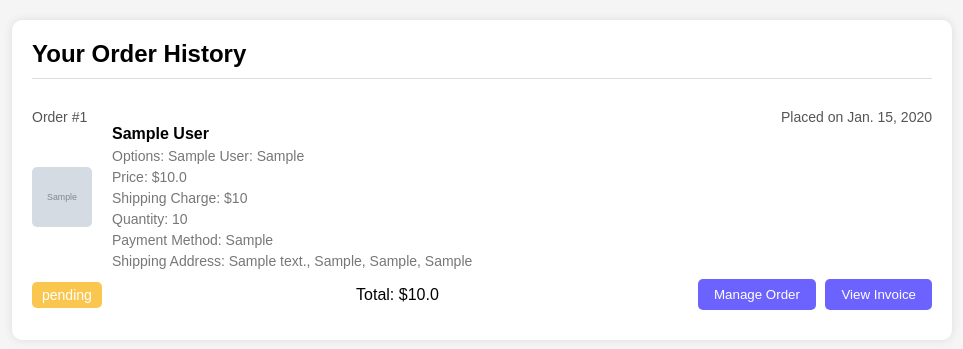
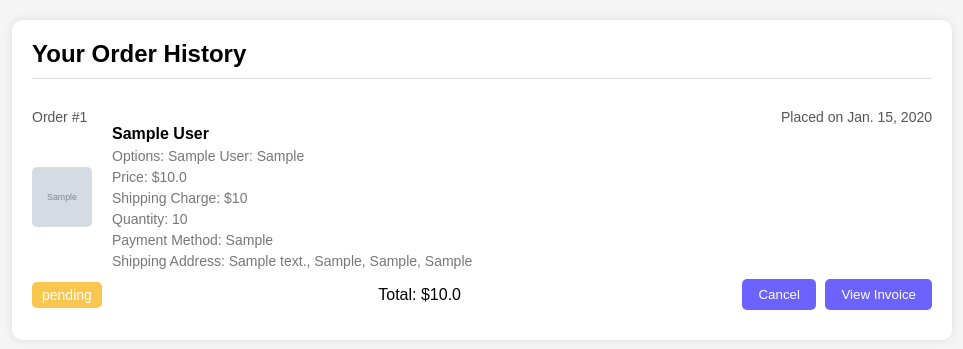
Before and after one commit to MohammedAshiqueM/GD_ecommerce, a Django app: page /my_orders/ in a window 1280 px wide. Shown: the top 349 px of the page, without its empty margins (158-1121 px from the left). Run offline with Django 5.2, Linux system fonts and the light colour scheme; a user stored in the database is signed in; tables that the repository leaves empty hold one stand-in row (values such as "Sample post"); grey boxes marked "Sample" are stand-in pictures.

Commit message:
cancellation on user side is completed

```diff
--- a/User_side/templates/myOrders.html
+++ b/User_side/templates/myOrders.html
@@ -107,7 +107,7 @@
         .order-summary .status.delivered {
             background-color: #90be6d;
         }
-        .order-summary .status.out-of-delivery {
+        .order-summary .status.cancel {
             background-color: #f94144;
         }
         .order-summary .actions {
@@ -123,6 +123,7 @@
             margin-left: 5px;
         }
     </style>
+
 </head>
 <body>
 
@@ -167,12 +168,14 @@
         {% endfor %}
 
         <div class="order-summary">
-            <span class='status {{ order.order_status.status|lower|replace_space:"-" }}'>{{ order.order_status.status }}</span>
+            <span class='status {{ order.order_status.status|lower|replace_space:"-" }}'>{% if order.order_status.status == 'cancel' %}Cancelled{% else %}{{ order.order_status.status }}{% endif %}</span>
             <div class="total-amount">
                 Total: ${{ order.order_total }}
             </div>
             <div class="actions">
-                <button>Manage Order</button>
+                {% if order.order_status.status == 'pending' %}
+                <button onclick="confirmCancel('{{ order.id }}')">Cancel</button>
+                {% endif %}
                 <button>View Invoice</button>
             </div>
         </div>
@@ -180,6 +183,58 @@
     {% endfor %}
 
 </div>
+<script src="https://unpkg.com/sweetalert/dist/sweetalert.min.js"></script>
+<script>
+        function confirmCancel(orderId) {
+            swal({
+                title: "Are you sure?",
+                text: "Once cancelled, you will not be able to change the status",
+                icon: "warning",
+                buttons: true,
+                dangerMode: true,
+            })
+            .then((willCancel) => {
+                if (willCancel) {
+                    cancelOrder(orderId);
+                }
+            });
+        }
 
+        function cancelOrder(orderId) {
+            fetch(`/user/cancel_order/${orderId}/`, {
+                method: 'GET',
+                headers: {
+                    'Content-Type': 'application/json',
+                    'X-CSRFToken': getCookie('csrftoken')
+                }
+            })
+            .then(response => {
+                if (response.ok) {
+                    location.reload();
+                } else {
+                    console.error('Failed to cancel order');
+                }
+            })
+            .catch(error => {
+                console.error('Error canceling order:', error);
+            });
+        }
+
+        function getCookie(name) {
+            let cookieValue = null;
+            if (document.cookie && document.cookie !== '') {
+                const cookies = document.cookie.split(';');
+                for (let i = 0; i < cookies.length; i++) {
+                    const cookie = cookies[i].trim();
+                    if (cookie.startsWith(name + '=')) {
+                        cookieValue = decodeURIComponent(cookie.substring(name.length + 1));
+                        break;
+                    }
+                }
+            }
+            return cookieValue;
+        }
+
+    </script>
 </body>
 </html>
--- a/User_side/urls.py
+++ b/User_side/urls.py
@@ -38,6 +38,6 @@ urlpatterns = [
     path('order_success/', views.order_success, name='order_success'),
 
     path('my_orders/', views.my_orders, name='my_orders'),
-
+    path('user/cancel_order/<int:order_id>/', views.cancel_order, name='cancel_order'),
 
 ]
--- a/User_side/views.py
+++ b/User_side/views.py
@@ -854,6 +854,16 @@ def my_orders(request):
     orders = Order.objects.filter(user=request.user).prefetch_related('orderline_set__product__images', 'orderline_set__product__configurations__variation_options')
     return render(request, "myOrders.html", {'orders': orders})
 
+def cancel_order(request, order_id):
+    order = get_object_or_404(Order, id=order_id, user=request.user)
+
+    if order.order_status.status == 'pending':
+        cancel_status, created = OrderStatus.objects.get_or_create(status='cancel')
+        order.order_status = cancel_status
+        order.save()
+        return JsonResponse({'message': 'Order cancelled successfully.'})
+    else:
+        return JsonResponse({'message': 'Order cannot be cancelled.'}, status=400)
 ########################## function for logout ############################
 def logout(request):
     auth_logout(request)
```
